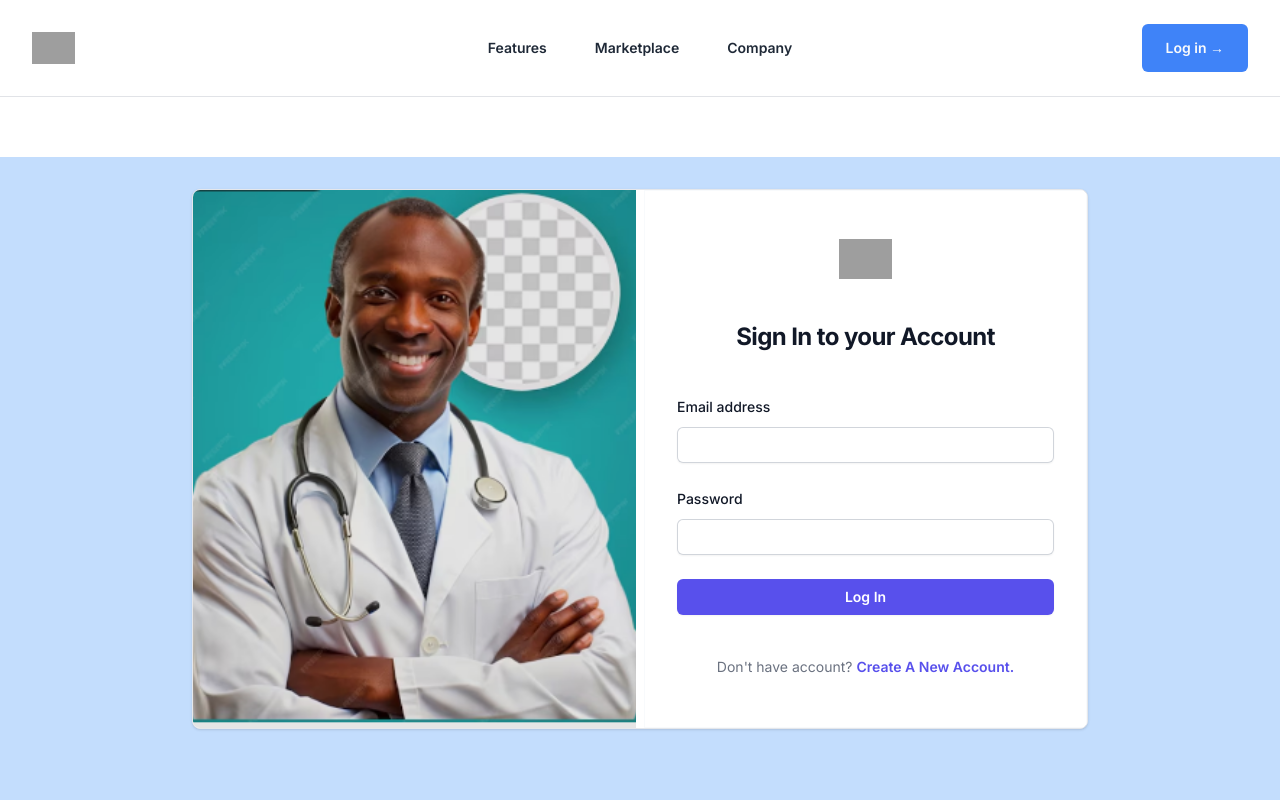
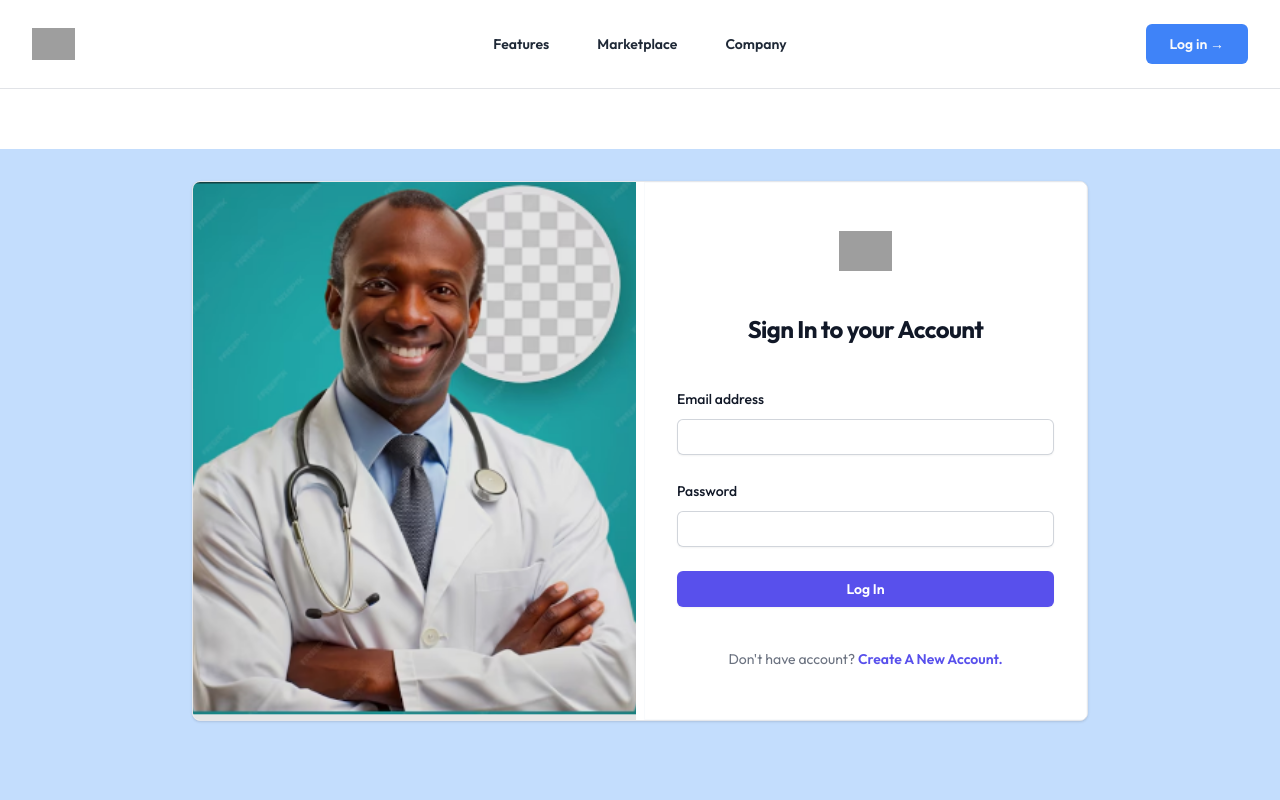
Before and after one commit to Berekettf/Medical-App, a Next.js app: page /login in a window 1280 px wide. Shown: the top 800 px of the page. Built offline with nearby package versions, Linux system fonts and the light colour scheme; grey boxes are pictures that could not be loaded.

Commit message:
fixing error

```diff
--- a/actions/users.ts
+++ b/actions/users.ts
@@ -57,7 +57,7 @@ export async function createUser(formData: RegisterInputProps) {
     const message =
       "Thank you for registering with Gecko. To complete your registration and verify your email address, please enter the following 6-digit verification code on our website :";
     const sendMail = await resend.emails.send({
-      from: "Medical App <info@jazzafricaadventures.com>",
+      from: "Medical App <bereketwubalem12@gmail.com>",
       to: email,
       subject: "Verify Your Email Address",
       react: EmailTemplate({ firstName, token, linkText, message }),
--- a/app/(front)/register/page.tsx
+++ b/app/(front)/register/page.tsx
@@ -1,4 +1,4 @@
-import RegisterForm from "@/components/auth/RegisterForm.tsx";
+import RegisterForm from "@/components/auth/RegisterForm";
 import React from "react";
 
 export default function page() {
--- /dev/null
+++ b/app/(front)/verify-account/[id]/page.tsx
@@ -0,0 +1,5 @@
+import React from "react";
+
+export default function page() {
+  return <div></div>;
+}
--- a/app/layout.tsx
+++ b/app/layout.tsx
@@ -1,9 +1,9 @@
 import type { Metadata } from "next";
-import { Inter } from "next/font/google";
+import { Outfit } from "next/font/google";
 import "./globals.css";
 import Providers from "@/components/Providers";
 
-const inter = Inter({ subsets: ["latin"] });
+const outfit = Outfit({ subsets: ["latin"] });
 
 export const metadata: Metadata = {
   title: "Create Next App",
@@ -17,7 +17,7 @@ export default function RootLayout({
 }>) {
   return (
     <html lang="en">
-      <body className={inter.className}>
+      <body className={outfit.className}>
         <Providers>{children}</Providers>
       </body>
     </html>
--- a/components/Frontend/Navbar.tsx
+++ b/components/Frontend/Navbar.tsx
@@ -75,14 +75,14 @@ export default function Navbar() {
         className="mx-auto flex max-w-7xl items-center justify-between p-6 lg:px-8"
       >
         <div className="flex lg:flex-1">
-          <a href="#" className="-m-1.5 p-1.5">
+          <Link href="#" className="-m-1.5 p-1.5">
             <span className="sr-only">Your Company</span>
             <img
               alt=""
               src="https://tailwindui.com/img/logos/mark.svg?color=indigo&shade=600"
               className="h-8 w-auto"
             />
-          </a>
+          </Link>
         </div>
         <div className="flex lg:hidden">
           <button
@@ -108,7 +108,7 @@ export default function Navbar() {
         <div className="hidden lg:flex lg:flex-1 lg:justify-end">
           <Link
             href="/login"
-            className="text-sm font-semibold leading-6 text-gray-50 bg-blue-500 py-3 px-6 rounded-md"
+            className="text-sm font-semibold leading-6 text-gray-50 bg-blue-500 py-2 px-6 rounded-md"
           >
             Log in <span aria-hidden="true">&rarr;</span>
           </Link>
--- a/components/auth/LoginForm.tsx
+++ b/components/auth/LoginForm.tsx
@@ -1,5 +1,5 @@
 "use client";
-import { LoginInputForm } from "@/types/types";
+import { LoginInputProps } from "@/types/types";
 import Link from "next/link";
 import { useForm } from "react-hook-form";
 import TextInput from "../formInput/TextInput";
@@ -13,9 +13,9 @@ export default function LoginForm() {
     handleSubmit,
     reset,
     formState: { errors },
-  } = useForm<LoginInputForm>();
+  } = useForm<LoginInputProps>();
 
-  async function onSubmit(data: LoginInputForm) {
+  async function onSubmit(data: LoginInputProps) {
     console.log(data);
   }
 
```
